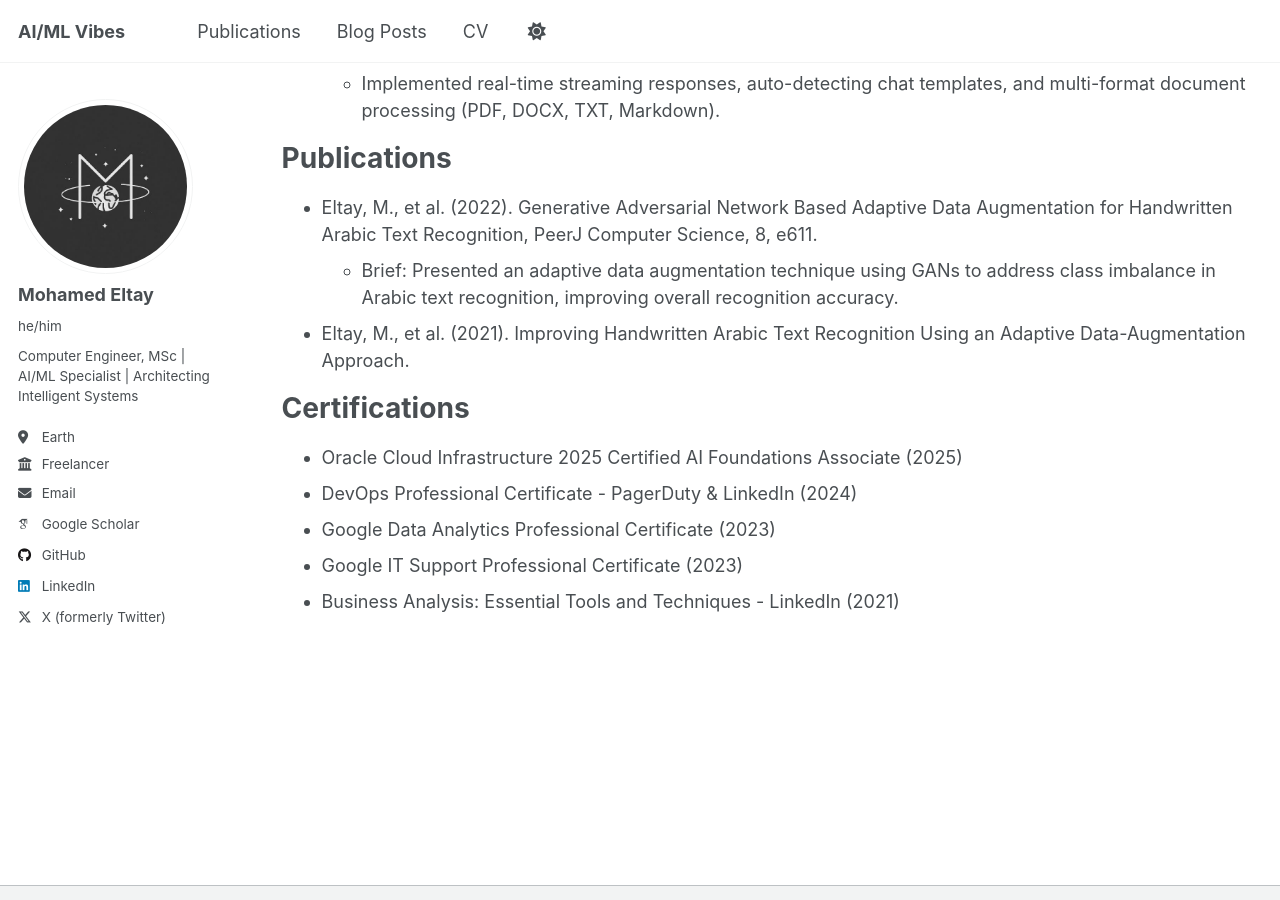
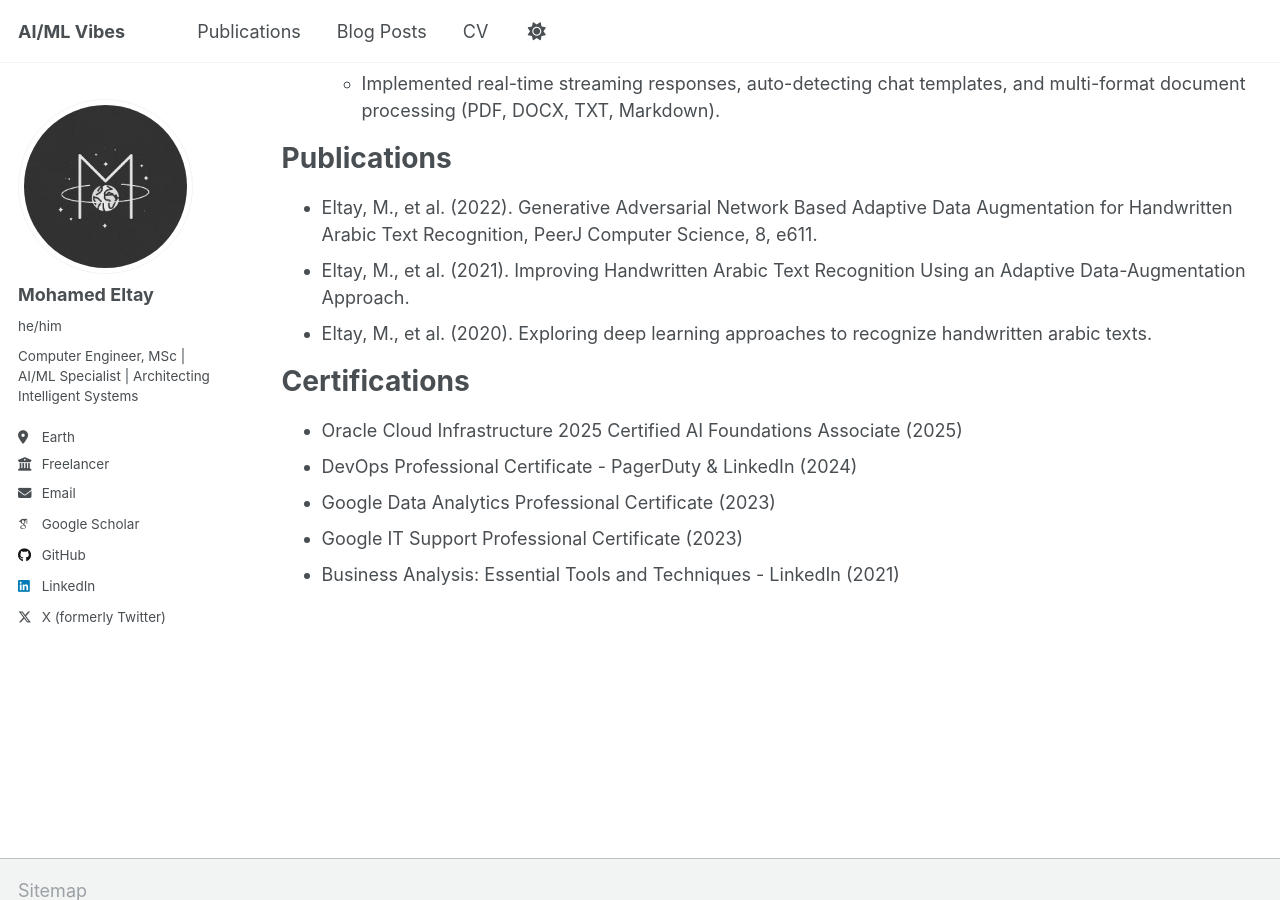
Before and after one commit to eltay89/eltay89.github.io, a Jekyll site: the page built from _pages/cv.md, in a window 1280 px wide and 900 px high, scrolled down 2051 px. Built offline with Jekyll 4.4.1, drawn with Linux system fonts in a browser that asks for light colours; some web fonts are replaced; a script that is not in the unit is left out.

Commit message:
Update cv.md

```diff
--- a/_pages/cv.md
+++ b/_pages/cv.md
@@ -72,9 +72,8 @@
 Publications
 ======
 * Eltay, M., et al. (2022). Generative Adversarial Network Based Adaptive Data Augmentation for Handwritten Arabic Text Recognition, PeerJ Computer Science, 8, e611.
-  * Brief: Presented an adaptive data augmentation technique using GANs to address class imbalance in Arabic text recognition, improving overall recognition accuracy.
-
 * Eltay, M., et al. (2021). Improving Handwritten Arabic Text Recognition Using an Adaptive Data-Augmentation Approach.
+* Eltay, M., et al. (2020). Exploring deep learning approaches to recognize handwritten arabic texts.
 
 Certifications
 ======
```
